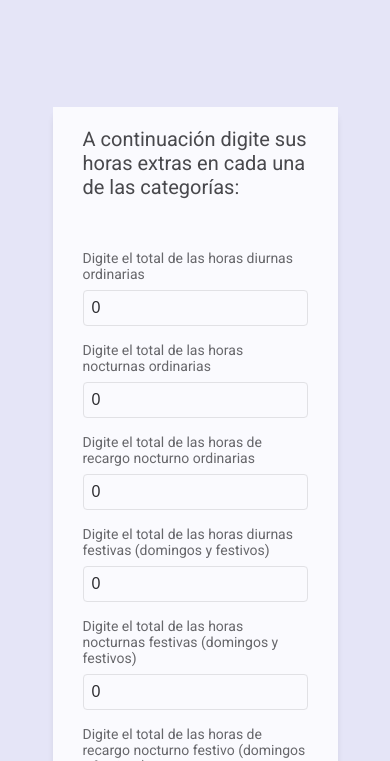
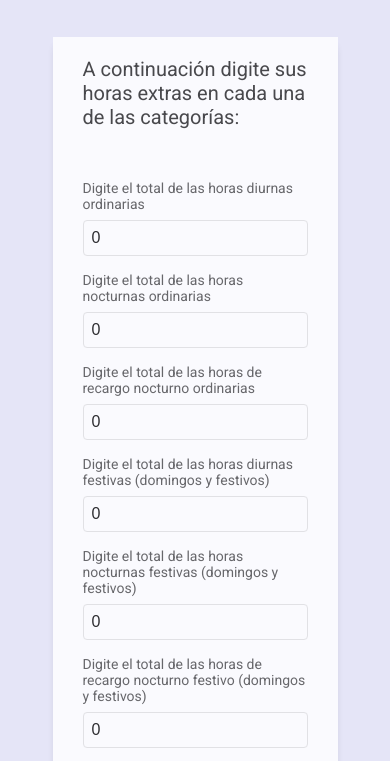
Before and after one commit to omendoza1/QuincenaColombia2023-main, a plain HTML site: page index.html in a window 390 px wide. Shown: the part 63-824 px from the top of the page. Drawn offline with Linux system fonts and the light colour scheme.

Commit message:
ajustando

```diff
--- a/css/liquidacion-sueldo.css
+++ b/css/liquidacion-sueldo.css
@@ -105,9 +105,7 @@ body {
 
 /* MOBILE */
 @media (max-width: 912px) {
-  body {
-    padding-top: 70px;
-  }
+
 
   .header {
     height: 60px;
```
